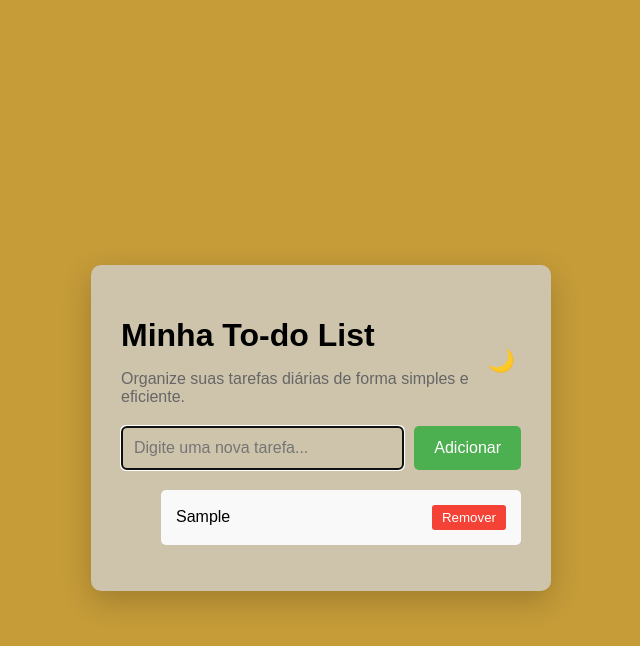
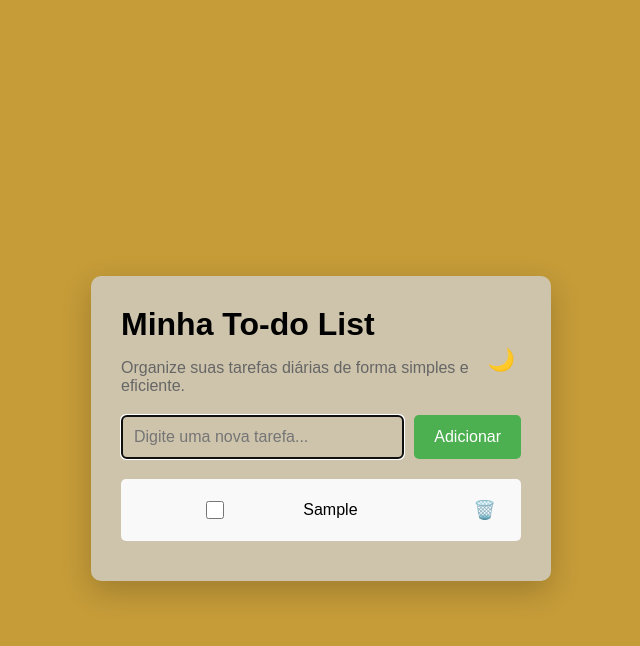
Before and after one commit to Druuida/To_Do_List, a plain HTML site: page index.html in a window 1280 px wide. Both pictures are taken after typing "Sample" into the empty fields and a click on the button "Adicionar". Shown: the whole page, without its empty margins (319-959 px from the left). Drawn offline with Linux system fonts and the light colour scheme.

Commit message:
mudanças no js e no css

```diff
--- a/script.js
+++ b/script.js
@@ -9,23 +9,41 @@ todoForm.addEventListener('submit', (event) => {
   if (!text) return;
 
   const li = document.createElement('li');
-  li.innerHTML = `
-    ${text}
-    <button class="delete">Remover</button>
-  `;
 
-  li.addEventListener('click', (e) => {
-    if (!e.target.classList.contains('delete')) {
-      li.classList.toggle('completed');
-    }
+  // ✅ Checkbox
+  const checkbox = document.createElement('input');
+  checkbox.type = 'checkbox';
+  checkbox.classList.add('check');
+  checkbox.setAttribute('aria-label', 'Marcar tarefa como concluída');
+
+  // ✅ Texto da tarefa
+  const span = document.createElement('span');
+  span.textContent = text;
+  span.classList.add('task-text');
+
+  // ✅ Botão lixeira
+  const deleteBtn = document.createElement('button');
+  deleteBtn.innerHTML = '🗑️';
+  deleteBtn.classList.add('delete');
+  deleteBtn.setAttribute('aria-label', 'Remover tarefa');
+
+  // Marcar como concluída
+  checkbox.addEventListener('change', () => {
+    li.classList.toggle('completed');
   });
 
-  const deleteBtn = li.querySelector('.delete');
+  // Remover tarefa
   deleteBtn.addEventListener('click', () => {
     todoList.removeChild(li);
   });
 
+  // Montar estrutura
+  li.appendChild(checkbox);
+  li.appendChild(span);
+  li.appendChild(deleteBtn);
+
   todoList.appendChild(li);
+
   todoInput.value = '';
   todoInput.focus();
 });
--- a/style.css
+++ b/style.css
@@ -43,6 +43,7 @@ body {
 }
 
 h1 {
+  margin: 0;
   text-align: left;
   color: var(--text-color);
   margin-bottom: 4px;
@@ -87,6 +88,8 @@ button[type="submit"]:hover {
 
 ul {
   list-style: none;
+  padding: 0;
+  margin: 0;
 }
 
 li {
@@ -161,3 +164,32 @@ body.dark {
     font-size: 20px;
   }
 }
+li {
+  display: flex;
+  align-items: center;
+  gap: 10px;
+  padding: 15px;
+  background: var(--task-bg);
+  margin-bottom: 10px;
+  border-radius: 5px;
+}
+
+.task-text {
+  flex: 1;
+  word-break: break-word;
+  overflow-wrap: break-word;
+}
+
+.check {
+  width: 18px;
+  height: 18px;
+  cursor: pointer;
+}
+
+.delete {
+  background: transparent;
+  border: none;
+  font-size: 18px;
+  cursor: pointer;
+  flex-shrink: 0;
+}
```
